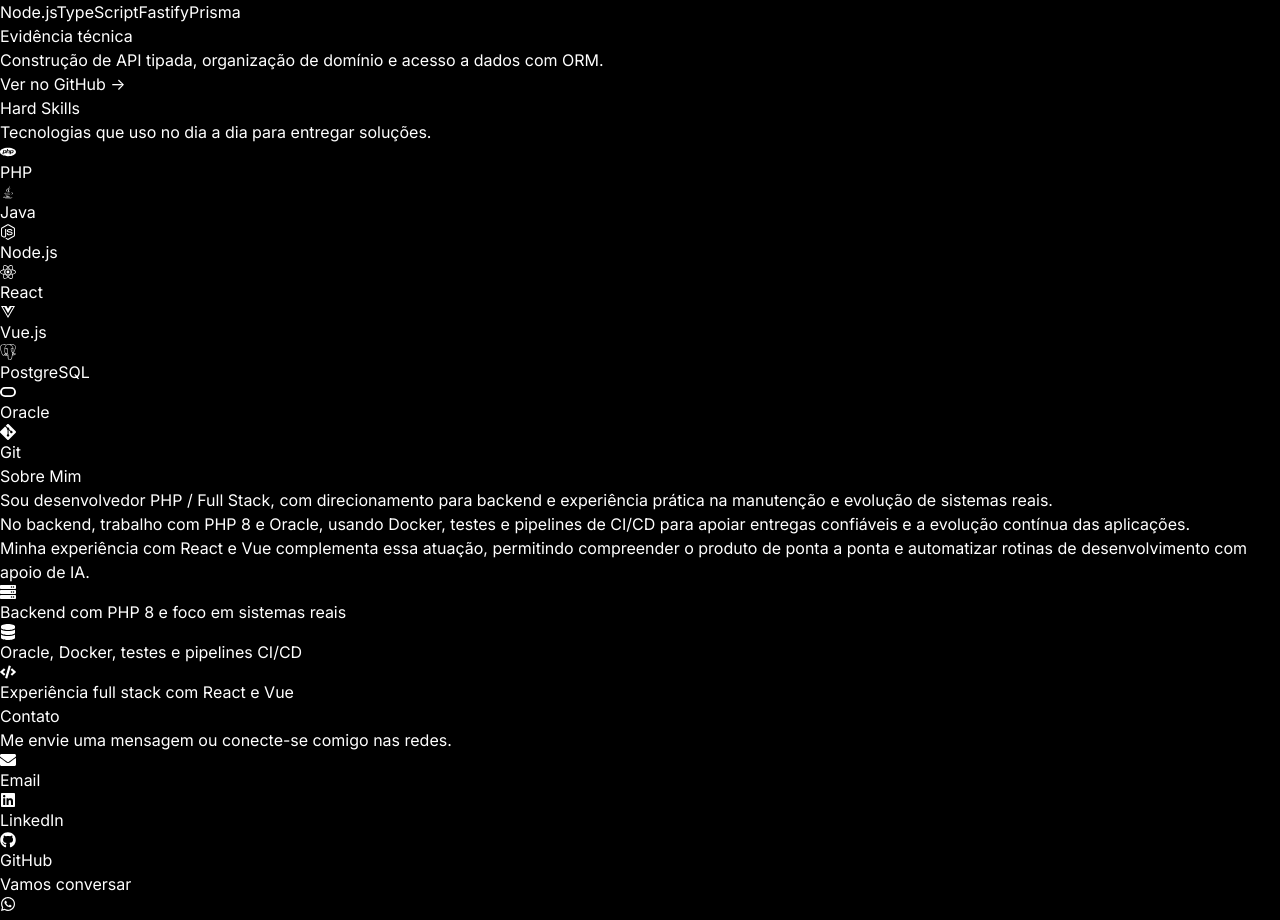
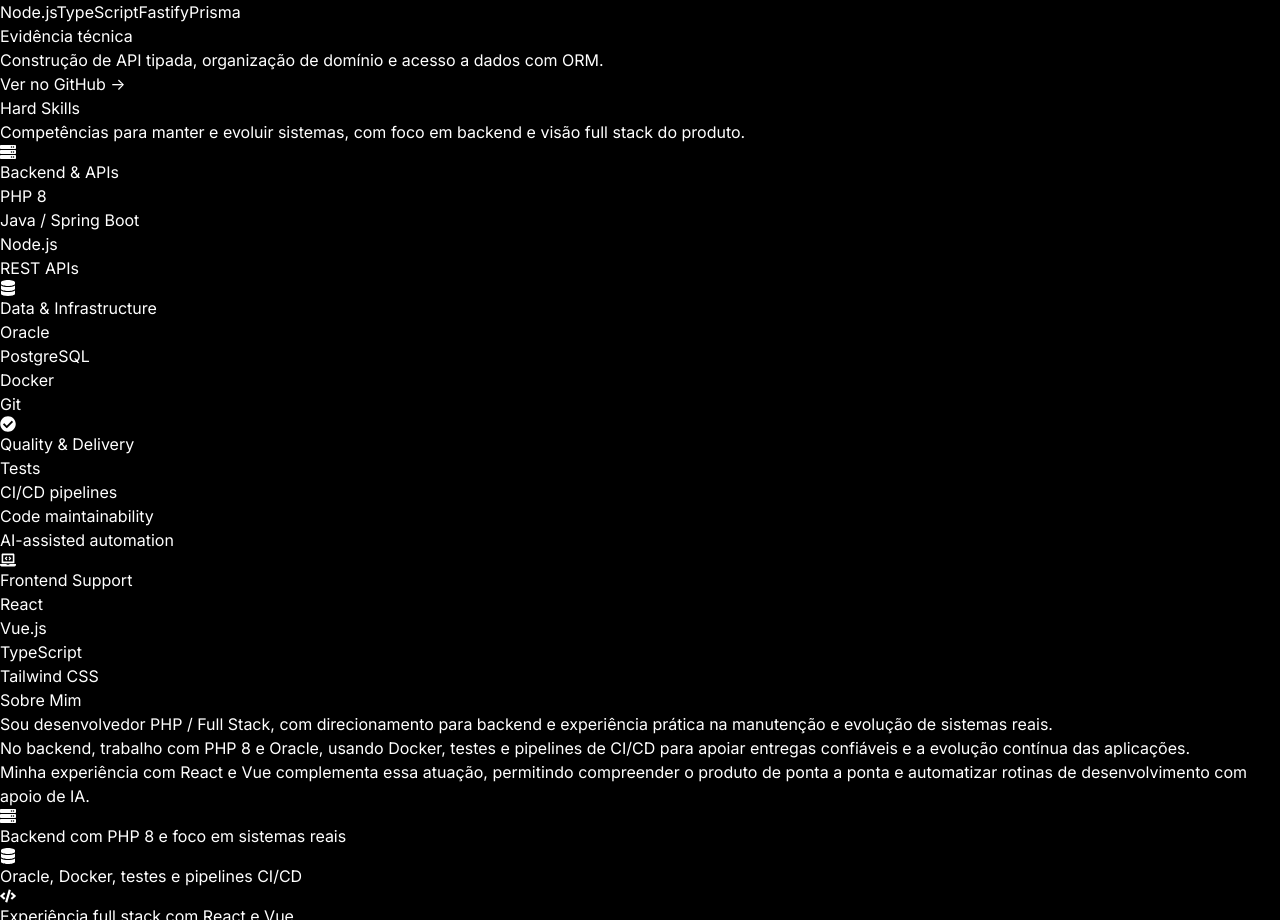
Before and after one commit to thales-sblue/thales-sblue.github.io, a React (Vite) app: page / in a window 1280 px wide. Shown: the part 5040-5960 px from the top of the page. Built offline with nearby package versions, Linux system fonts and the light colour scheme; no server answers.

Commit message:
content: improve skills positioning

```diff
--- a/src/components/Skills.tsx
+++ b/src/components/Skills.tsx
@@ -1,24 +1,45 @@
 import type { IconType } from "react-icons";
-import { FaReact, FaNodeJs, FaVuejs } from "react-icons/fa";
-import { DiJava } from "react-icons/di";
-import { SiPhp, SiOracle, SiGit, SiPostgresql } from "react-icons/si";
+import {
+  FaCheckCircle,
+  FaDatabase,
+  FaLaptopCode,
+  FaServer,
+} from "react-icons/fa";
 import SectionHeading from "./ui/SectionHeading";
 import Reveal from "./ui/Reveal";
 
-type Skill = {
-  name: string;
+type SkillGroup = {
+  title: string;
+  skills: string[];
   Icon: IconType;
 };
 
-const skills: Skill[] = [
-  { name: "PHP", Icon: SiPhp },
-  { name: "Java", Icon: DiJava },
-  { name: "Node.js", Icon: FaNodeJs },
-  { name: "React", Icon: FaReact },
-  { name: "Vue.js", Icon: FaVuejs },
-  { name: "PostgreSQL", Icon: SiPostgresql },
-  { name: "Oracle", Icon: SiOracle },
-  { name: "Git", Icon: SiGit },
+const skillGroups: SkillGroup[] = [
+  {
+    title: "Backend & APIs",
+    skills: ["PHP 8", "Java / Spring Boot", "Node.js", "REST APIs"],
+    Icon: FaServer,
+  },
+  {
+    title: "Data & Infrastructure",
+    skills: ["Oracle", "PostgreSQL", "Docker", "Git"],
+    Icon: FaDatabase,
+  },
+  {
+    title: "Quality & Delivery",
+    skills: [
+      "Tests",
+      "CI/CD pipelines",
+      "Code maintainability",
+      "AI-assisted automation",
+    ],
+    Icon: FaCheckCircle,
+  },
+  {
+    title: "Frontend Support",
+    skills: ["React", "Vue.js", "TypeScript", "Tailwind CSS"],
+    Icon: FaLaptopCode,
+  },
 ];
 
 export default function Skills() {
@@ -27,17 +48,22 @@
       <Reveal className="section-container">
         <SectionHeading
           title="Hard Skills"
-          subtitle="Tecnologias que uso no dia a dia para entregar soluções."
+          subtitle="Competências para manter e evoluir sistemas, com foco em backend e visão full stack do produto."
         />
         <div className="grid grid-cols-2 gap-10 sm:grid-cols-4 sm:gap-12">
-          {skills.map(({ name, Icon }) => (
-            <div key={name} className="group flex flex-col items-center gap-3">
+          {skillGroups.map(({ title, skills, Icon }) => (
+            <div key={title} className="group flex flex-col items-center gap-3">
               <div className="flex h-16 w-16 items-center justify-center rounded-full bg-surface-muted/50 transition duration-300 group-hover:bg-surface-muted">
                 <Icon className="text-3xl text-white/70 transition duration-300 group-hover:text-accent" />
               </div>
-              <span className="text-sm font-medium text-muted transition group-hover:text-white">
-                {name}
-              </span>
+              <h3 className="text-center text-sm font-medium text-white">
+                {title}
+              </h3>
+              <ul className="space-y-1 text-center text-sm text-muted transition group-hover:text-white">
+                {skills.map((skill) => (
+                  <li key={skill}>{skill}</li>
+                ))}
+              </ul>
             </div>
           ))}
         </div>
```
